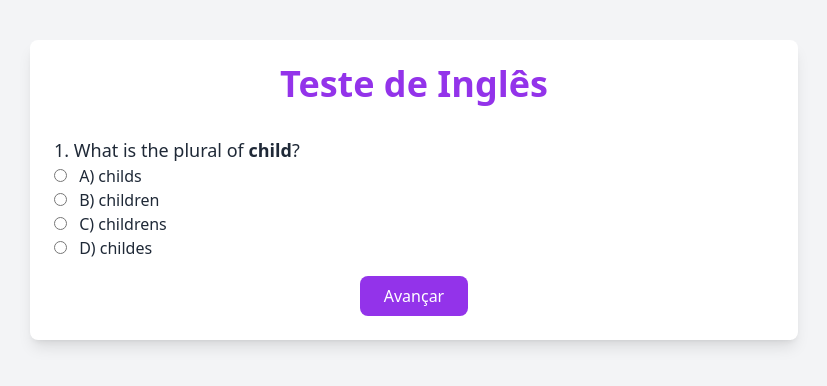
After one commit to tayanaaraujo/LanguaHouse, a Flask app: page /idiomas/teste_ingles in a window 1280 px wide. The commit adds this page. Shown: the top 386 px of the page, without its empty margins (226-1053 px from the left). Run offline with Flask 3, Linux system fonts and the light colour scheme; parts of the project's set-up code (start-up, migrations or seed data) failed here and were passed over; some libraries are stand-ins or nearby versions.

Commit message:
teste de ingles e espanhol

```diff
--- a/app.py
+++ b/app.py
@@ -645,6 +645,17 @@ def ver_membros(grupo_id, user_id):
     return render_template('grupos/membros.html', grupo=grupo, membros=membros, user_id=user_id)
 
 
+# Rota para o teste de inglês
+@app.route('/idiomas/teste_ingles')
+def teste_ingles():
+    return render_template('idiomas/teste_ingles.html')
+
+# Rota para o teste de espanhol
+@app.route('/idiomas/teste_espanhol')
+def teste_espanhol():
+    return render_template('idiomas/teste_espanhol.html')
+
+
 
 if __name__ == '__main__':
     app.run(debug=True)
--- /dev/null
+++ b/templates/idiomas/teste_ingles.html
@@ -0,0 +1,212 @@
+<!DOCTYPE html>
+<html lang="pt-BR">
+<head>
+    <meta charset="UTF-8">
+    <meta name="viewport" content="width=device-width, initial-scale=1.0">
+    <title>Teste de Inglês</title>
+    <script src="https://cdn.tailwindcss.com"></script>
+</head>
+<body class="bg-gray-100 text-gray-800">
+
+    <!-- Container principal -->
+    <div class="max-w-3xl mx-auto p-6 bg-white rounded-lg shadow-lg mt-10">
+        <h1 class="text-4xl font-semibold text-center text-purple-600 mb-8">Teste de Inglês</h1>
+
+        <!-- Formulário Teste de Inglês -->
+        <form id="form-ingles" class="space-y-4">
+
+            <!-- Perguntas -->
+            <div id="pergunta-1" class="pergunta">
+                <label class="block text-lg">1. What is the plural of <strong>child</strong>?</label>
+                <input type="radio" name="q1" value="A" class="mr-2"> A) childs
+                <br>
+                <input type="radio" name="q1" value="B" class="mr-2"> B) children
+                <br>
+                <input type="radio" name="q1" value="C" class="mr-2"> C) childrens
+                <br>
+                <input type="radio" name="q1" value="D" class="mr-2"> D) childes
+            </div>
+
+            <div id="pergunta-2" class="pergunta" style="display: none;">
+                <label class="block text-lg">2. What is the past tense of <strong>go</strong>?</label>
+                <input type="radio" name="q2" value="A" class="mr-2"> A) go
+                <br>
+                <input type="radio" name="q2" value="B" class="mr-2"> B) went
+                <br>
+                <input type="radio" name="q2" value="C" class="mr-2"> C) goes
+                <br>
+                <input type="radio" name="q2" value="D" class="mr-2"> D) going
+            </div>
+
+            <div id="pergunta-3" class="pergunta" style="display: none;">
+                <label class="block text-lg">3. Which word is an adjective?</label>
+                <input type="radio" name="q3" value="A" class="mr-2"> A) fast
+                <br>
+                <input type="radio" name="q3" value="B" class="mr-2"> B) quickly
+                <br>
+                <input type="radio" name="q3" value="C" class="mr-2"> C) run
+                <br>
+                <input type="radio" name="q3" value="D" class="mr-2"> D) softly
+            </div>
+
+            <div id="pergunta-4" class="pergunta" style="display: none;">
+                <label class="block text-lg">4. Which one is correct? <strong>I _____ to the store.</strong></label>
+                <input type="radio" name="q4" value="A" class="mr-2"> A) goes
+                <br>
+                <input type="radio" name="q4" value="B" class="mr-2"> B) going
+                <br>
+                <input type="radio" name="q4" value="C" class="mr-2"> C) gone
+                <br>
+                <input type="radio" name="q4" value="D" class="mr-2"> D) went
+            </div>
+
+            <div id="pergunta-5" class="pergunta" style="display: none;">
+                <label class="block text-lg">5. What is the opposite of <strong>easy</strong>?</label>
+                <input type="radio" name="q5" value="A" class="mr-2"> A) hard
+                <br>
+                <input type="radio" name="q5" value="B" class="mr-2"> B) fast
+                <br>
+                <input type="radio" name="q5" value="C" class="mr-2"> C) difficult
+                <br>
+                <input type="radio" name="q5" value="D" class="mr-2"> D) slow
+            </div>
+
+            <div id="pergunta-6" class="pergunta" style="display: none;">
+                <label class="block text-lg">6. Which is the correct form? <strong>He _____ to the party.</strong></label>
+                <input type="radio" name="q6" value="A" class="mr-2"> A) went
+                <br>
+                <input type="radio" name="q6" value="B" class="mr-2"> B) go
+                <br>
+                <input type="radio" name="q6" value="C" class="mr-2"> C) goes
+                <br>
+                <input type="radio" name="q6" value="D" class="mr-2"> D) going
+            </div>
+
+            <div id="pergunta-7" class="pergunta" style="display: none;">
+                <label class="block text-lg">7. Which of these words is a noun?</label>
+                <input type="radio" name="q7" value="A" class="mr-2"> A) fast
+                <br>
+                <input type="radio" name="q7" value="B" class="mr-2"> B) dog
+                <br>
+                <input type="radio" name="q7" value="C" class="mr-2"> C) quickly
+                <br>
+                <input type="radio" name="q7" value="D" class="mr-2"> D) run
+            </div>
+
+            <div id="pergunta-8" class="pergunta" style="display: none;">
+                <label class="block text-lg">8. Fill in the blank: <strong>They _____ happy.</strong></label>
+                <input type="radio" name="q8" value="A" class="mr-2"> A) are
+                <br>
+                <input type="radio" name="q8" value="B" class="mr-2"> B) is
+                <br>
+                <input type="radio" name="q8" value="C" class="mr-2"> C) do
+                <br>
+                <input type="radio" name="q8" value="D" class="mr-2"> D) have
+            </div>
+
+            <div id="pergunta-9" class="pergunta" style="display: none;">
+                <label class="block text-lg">9. What is the correct answer: <strong>She _____ a good singer.</strong></label>
+                <input type="radio" name="q9" value="A" class="mr-2"> A) is
+                <br>
+                <input type="radio" name="q9" value="B" class="mr-2"> B) are
+                <br>
+                <input type="radio" name="q9" value="C" class="mr-2"> C) be
+                <br>
+                <input type="radio" name="q9" value="D" class="mr-2"> D) am
+            </div>
+
+            <div id="pergunta-10" class="pergunta" style="display: none;">
+                <label class="block text-lg">10. What is the plural of <strong>box</strong>?</label>
+                <input type="radio" name="q10" value="A" class="mr-2"> A) boxs
+                <br>
+                <input type="radio" name="q10" value="B" class="mr-2"> B) boxes
+                <br>
+                <input type="radio" name="q10" value="C" class="mr-2"> C) boxies
+                <br>
+                <input type="radio" name="q10" value="D" class="mr-2"> D) boxs'
+            </div>
+
+            <!-- Botão para avançar -->
+            <div class="text-center mt-6">
+                <button id="botao-avancar" type="button" onclick="avancarPergunta()" class="px-6 py-2 bg-purple-600 text-white rounded-lg hover:bg-purple-700 transition">Avançar</button>
+            </div>
+        </form>
+
+        <!-- Resultado -->
+        <div id="resultado" style="display: none;">
+            <h2 class="text-3xl font-semibold text-center mt-6">Resultado</h2>
+            <p id="mensagem-parabens" class="text-xl text-center mt-4" style="display: none;">Parabéns! Você completou o teste!</p>
+            <p id="nivel" class="text-xl text-center mt-4"></p>
+            <p id="acertos" class="text-xl text-center mt-4"></p>
+        </div>
+    </div>
+
+    <script>
+        let perguntaAtual = 1;
+        let pontuacao = 0;
+
+        function avancarPergunta() {
+            const pergunta = document.getElementById('pergunta-' + perguntaAtual);
+            const resposta = document.querySelector('input[name="q' + perguntaAtual + '"]:checked');
+
+            if (!resposta) {
+                alert('Por favor, selecione uma resposta!');
+                return;
+            }
+
+            const respostaCorreta = getRespostaCorreta(perguntaAtual);
+            if (resposta.value === respostaCorreta) {
+                pontuacao++;
+            }
+
+            pergunta.style.display = 'none';
+            perguntaAtual++;
+
+            if (perguntaAtual <= 10) {
+                const proximaPergunta = document.getElementById('pergunta-' + perguntaAtual);
+                proximaPergunta.style.display = 'block';
+            } else {
+                const botaoAvancar = document.getElementById('botao-avancar');
+                botaoAvancar.style.display = 'none';
+                mostrarResultado();
+            }
+        }
+
+        function getRespostaCorreta(perguntaId) {
+            const respostasCorretas = {
+                1: 'B',
+                2: 'B',
+                3: 'A',
+                4: 'D',
+                5: 'A',
+                6: 'A',
+                7: 'B',
+                8: 'A',
+                9: 'A',
+                10: 'B'
+            };
+            return respostasCorretas[perguntaId];
+        }
+
+        function mostrarResultado() {
+            const resultado = document.getElementById('resultado');
+            const nivel = document.getElementById('nivel');
+            const mensagemParabens = document.getElementById('mensagem-parabens');
+            const acertos = document.getElementById('acertos');
+
+            resultado.style.display = 'block';
+            mensagemParabens.style.display = 'block';
+            acertos.textContent = 'Você acertou ' + pontuacao + ' de 10 questões.';
+
+            if (pontuacao <= 3) {
+                nivel.textContent = 'Nível: Básico';
+            } else if (pontuacao <= 7) {
+                nivel.textContent = 'Nível: Intermediário';
+            } else {
+                nivel.textContent = 'Nível: Avançado';
+            }
+        }
+    </script>
+
+</body>
+</html>
```
Also changed, not shown: templates/idiomas/teste_espanhol.html (added, +213 -0 lines), templates/index.html (+6 -5 lines).
